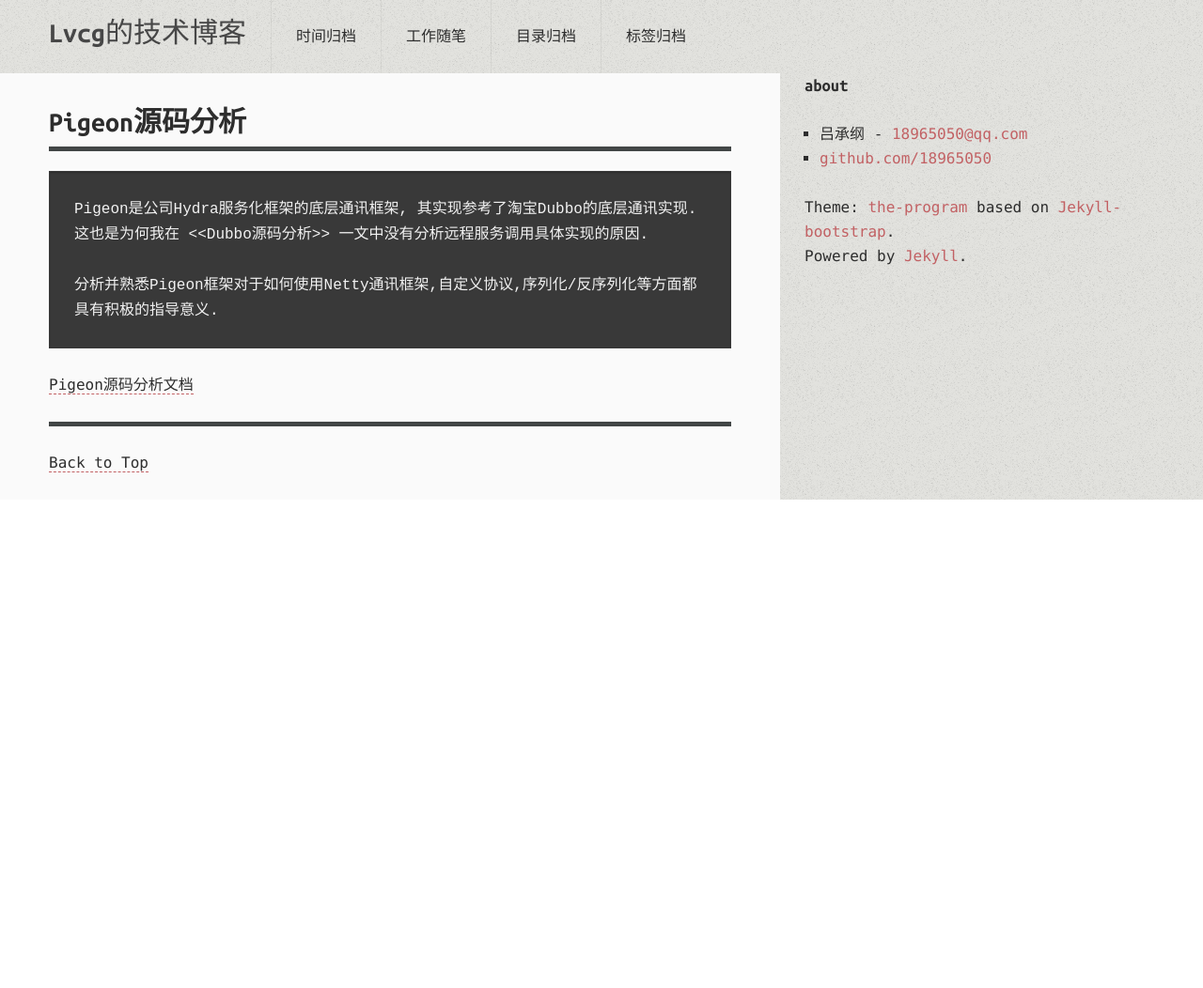
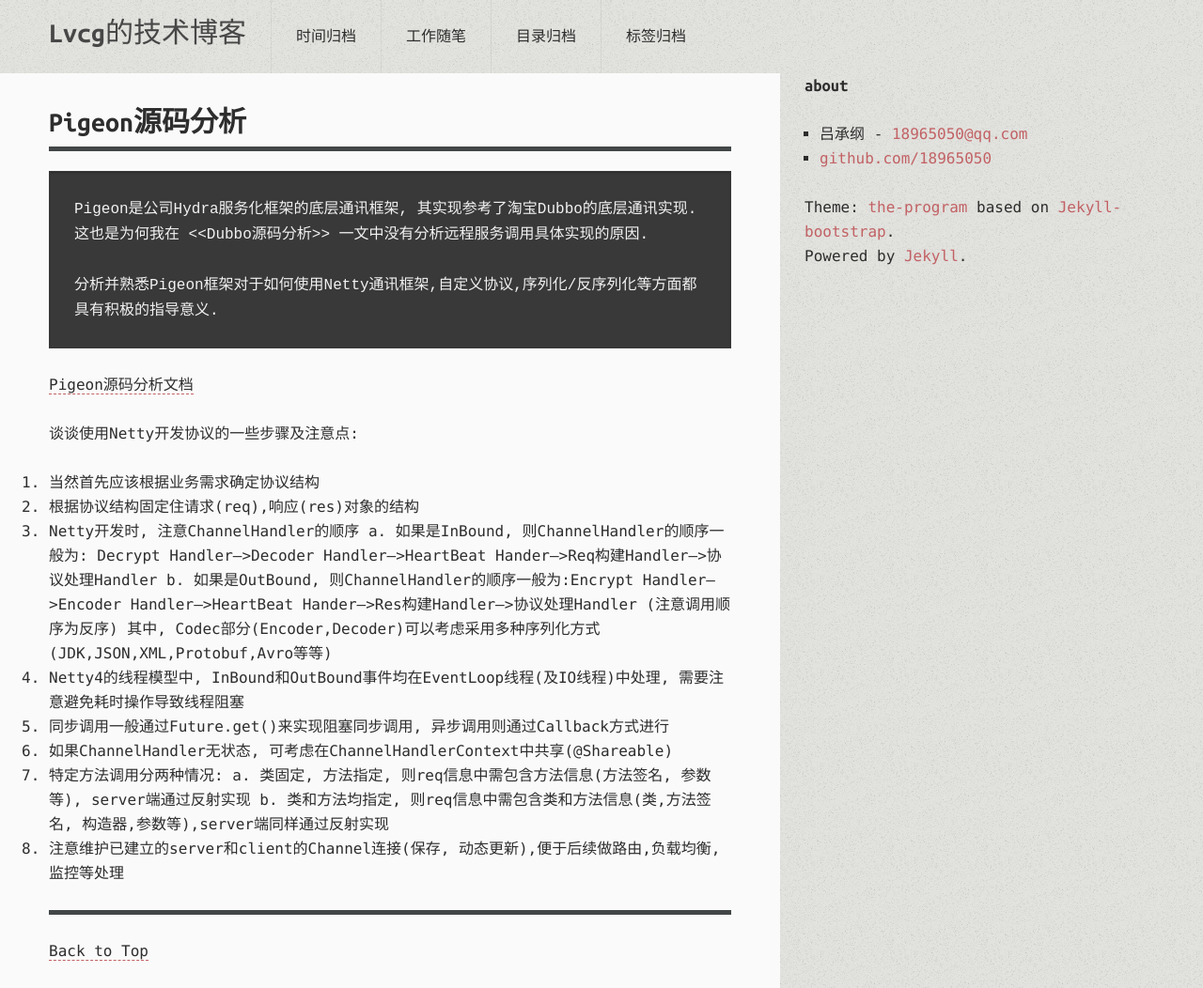
Before and after one commit to 18965050/18965050.github.io, a Jekyll site: the page built from work/pigeon-sourcecode-analysis.md, in a window 1280 px wide. Shown: the whole page at 94% size. Built offline with Jekyll 4.4.1, drawn with Linux system fonts in a browser that asks for light colours; comment, search, counter and statistics services are not loaded; before the commit the page ends 900 px from its top, so only the background shows below that.

Commit message:
文档修改

```diff
--- a/work/pigeon-sourcecode-analysis.md
+++ b/work/pigeon-sourcecode-analysis.md
@@ -10,3 +10,19 @@ description: ""
 	分析并熟悉Pigeon框架对于如何使用Netty通讯框架,自定义协议,序列化/反序列化等方面都具有积极的指导意义.
 
 [Pigeon源码分析文档](https://github.com/18965050/dove/wiki/%E6%BA%90%E7%A0%81%E5%88%86%E6%9E%90 "Pigeon源码分析")
+
+
+谈谈使用Netty开发协议的一些步骤及注意点:
+1. 当然首先应该根据业务需求确定协议结构
+2. 根据协议结构固定住请求(req),响应(res)对象的结构
+3. Netty开发时, 注意ChannelHandler的顺序
+    a. 如果是InBound, 则ChannelHandler的顺序一般为: Decrypt Handler-->Decoder Handler-->HeartBeat Hander-->Req构建Handler-->协议处理Handler
+    b. 如果是OutBound, 则ChannelHandler的顺序一般为:Encrypt Handler-->Encoder Handler-->HeartBeat Hander-->Res构建Handler-->协议处理Handler  (注意调用顺序为反序)
+    其中, Codec部分(Encoder,Decoder)可以考虑采用多种序列化方式(JDK,JSON,XML,Protobuf,Avro等等)
+4. Netty4的线程模型中, InBound和OutBound事件均在EventLoop线程(及IO线程)中处理, 需要注意避免耗时操作导致线程阻塞
+5. 同步调用一般通过Future.get()来实现阻塞同步调用, 异步调用则通过Callback方式进行
+6. 如果ChannelHandler无状态, 可考虑在ChannelHandlerContext中共享(@Shareable)
+7. 特定方法调用分两种情况:
+    a. 类固定, 方法指定, 则req信息中需包含方法信息(方法签名, 参数等), server端通过反射实现
+    b. 类和方法均指定, 则req信息中需包含类和方法信息(类,方法签名, 构造器,参数等),server端同样通过反射实现
+8. 注意维护已建立的server和client的Channel连接(保存, 动态更新),便于后续做路由,负载均衡,监控等处理
```
